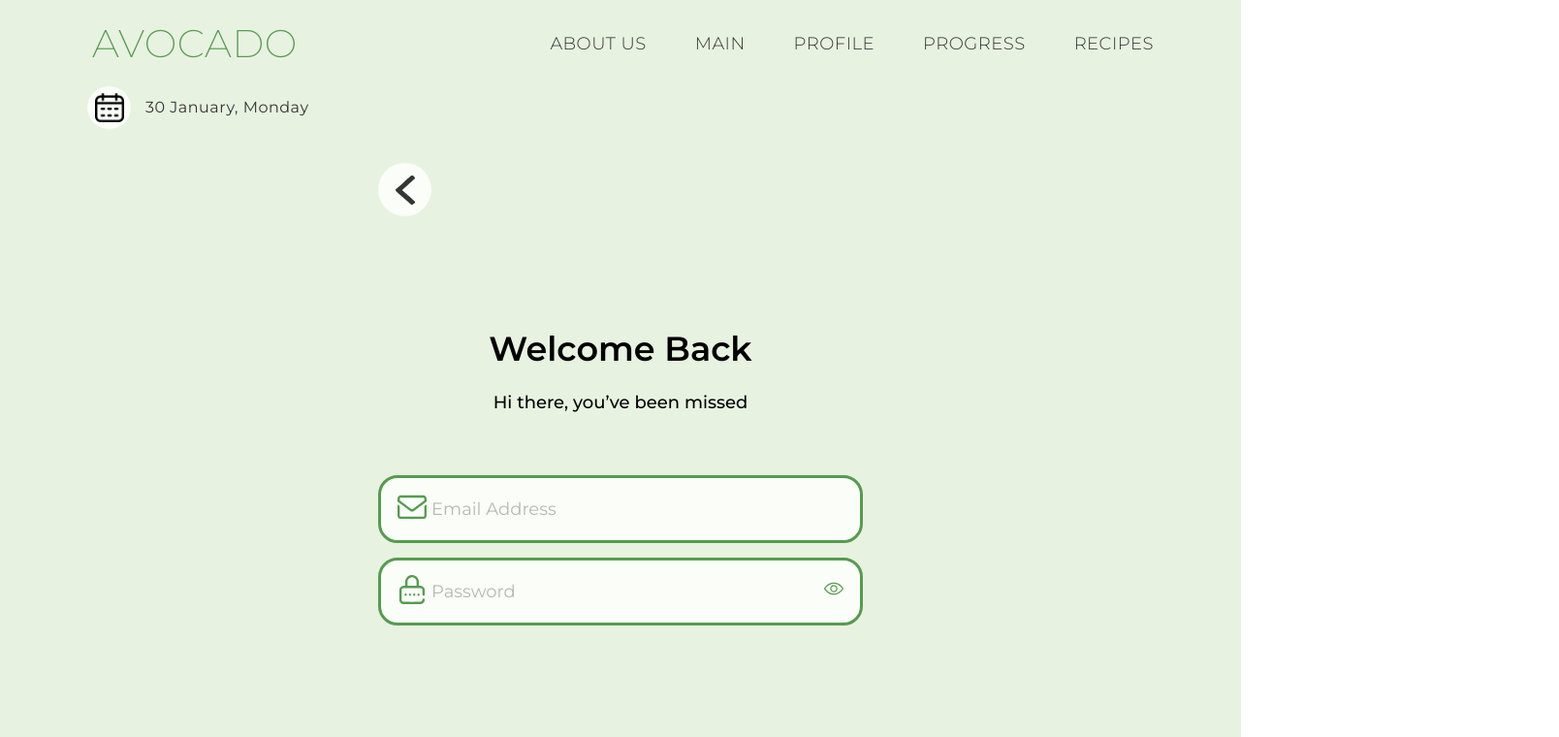
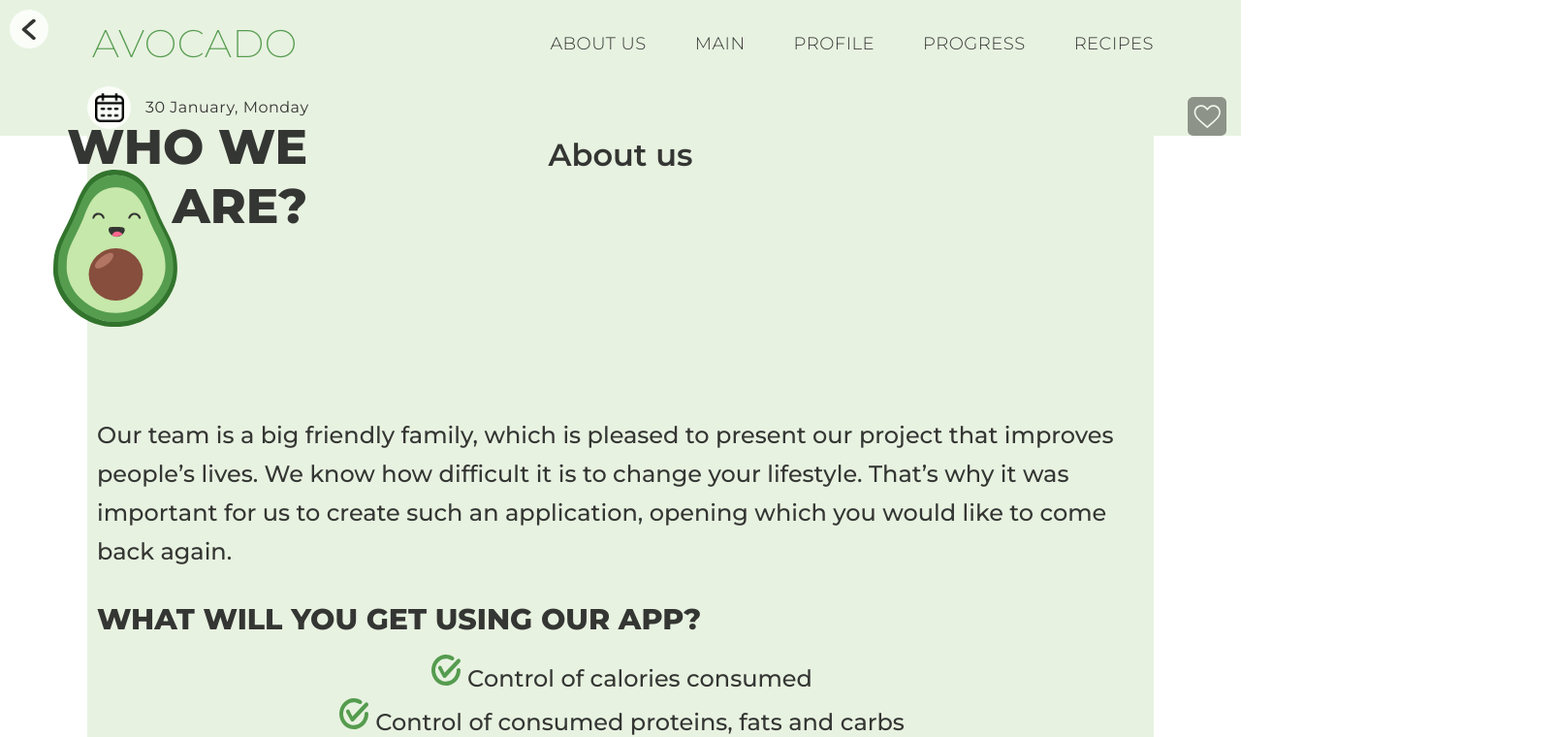
Before and after one commit to mitjasha/avocado, a React (Create React App) app: page / in a window 1280 px wide. Shown: the top 760 px of the page at 97% size, 1608 px wide, since content can reach past the window. Built offline with nearby package versions, Linux system fonts and the light colour scheme.

Commit message:
fix: fix commented pages

```diff
--- a/src/App.tsx
+++ b/src/App.tsx
@@ -1,17 +1,17 @@
 import React from "react";
 import Footer from "./containers/Footer/Footer";
 import Header from "./containers/Header/Header";
-// import RecipeScreen from "./pages/RecipeScreen/RecipeScreen";
-// import RegistrationScreen from "./pages/RegistrationScreen/RegistrationScreen";
-// import AboutUsScreen from "./pages/AboutUsScreen/AboutUsScreen";
-// import EventScreen from "./pages/EventScreen/EventScreen";
-// import MainScreen from "./pages/MainScreen/MainScreen";
-// import ProductCardScreen from "./pages/ProductCardScreen/ProductCardScreen";
-// import ProfileScreen from "./pages/ProfileScreen/ProfieScreen";
-// import ProgressScreen from "./pages/ProgressScreen/ProgressScreen";
-// import RecipesScreen from "./pages/RecipesScreen/RecipesScreen";
-// import CategoriesRecipesScreen from "./pages/CategoriesRecipesScreen/CategoriesRecipesScreen";
-// import SettingScreen from "./pages/SettingScreen/SettingScreen";
+import RecipeScreen from "./pages/RecipeScreen/RecipeScreen";
+import RegistrationScreen from "./pages/RegistrationScreen/RegistrationScreen";
+import AboutUsScreen from "./pages/AboutUsScreen/AboutUsScreen";
+import EventScreen from "./pages/EventScreen/EventScreen";
+import MainScreen from "./pages/MainScreen/MainScreen";
+import ProductCardScreen from "./pages/ProductCardScreen/ProductCardScreen";
+import ProfileScreen from "./pages/ProfileScreen/ProfieScreen";
+import ProgressScreen from "./pages/ProgressScreen/ProgressScreen";
+import RecipesScreen from "./pages/RecipesScreen/RecipesScreen";
+import CategoriesRecipesScreen from "./pages/CategoriesRecipesScreen/CategoriesRecipesScreen";
+import SettingScreen from "./pages/SettingScreen/SettingScreen";
 import LoginScreem from "./pages/LoginScreen/LoginScreen";
 
 const App: React.FC = () => {
@@ -19,7 +19,7 @@ const App: React.FC = () => {
     <>
       <Header />
       <main className="main-app">
-        {/* <AboutUsScreen />
+        <AboutUsScreen />
         <MainScreen />
         <EventScreen type="breakfast" />
         <RecipeScreen />
@@ -29,7 +29,7 @@ const App: React.FC = () => {
         <ProductCardScreen />
         <ProfileScreen />
         <ProgressScreen />
-        <RegistrationScreen /> */}
+        <RegistrationScreen />
         <LoginScreem />
       </main>
       <Footer />
```
